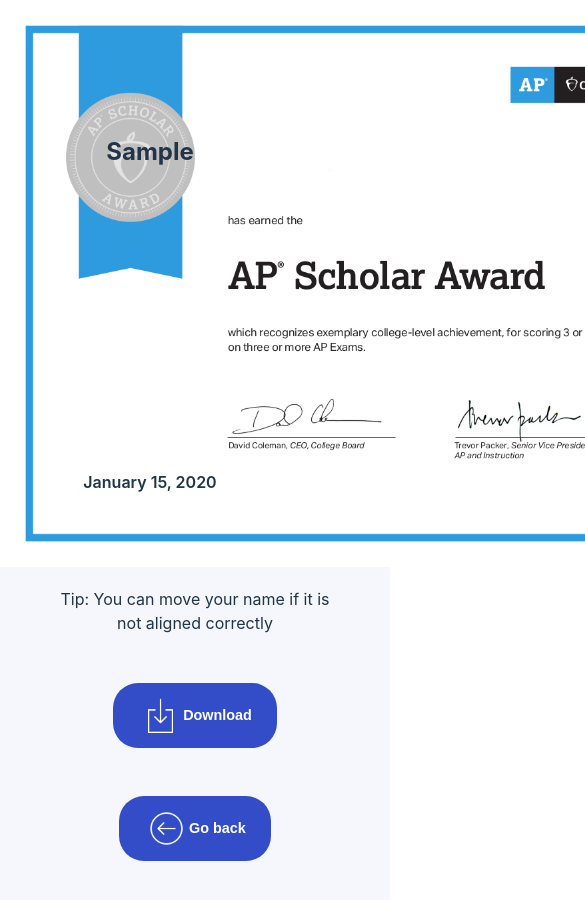
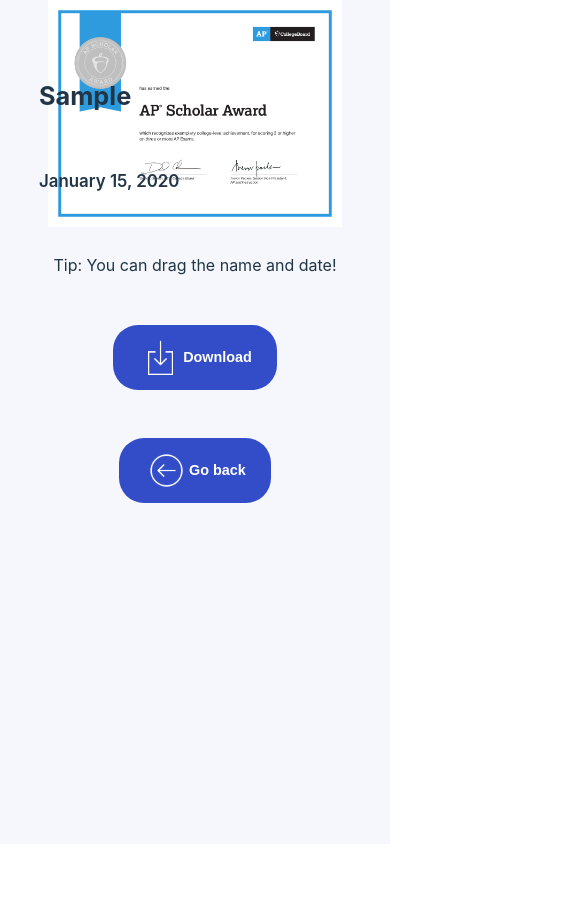
Before and after one commit to EdwardX29/ap-award-clone, a React (Vite) app: page / in a window 390 px wide. Both pictures are taken after typing "Sample", "2020-01-15" into the empty fields and a click on the input "Next". Shown: the top 900 px of the page, 585 px wide, since content can reach past the window. After the commit the page ends 844 px from the top, so only its background shows below. Built offline with nearby package versions, Linux system fonts and the light colour scheme.

Commit message:
responsive design for award

```diff
--- a/src/components/Award.css
+++ b/src/components/Award.css
@@ -1,11 +1,7 @@
 .awardContainer {
     overflow: hidden;
-    width:733.34px;
-    height:566.67px;
-    top:0;
-    bottom:0;
-    right:0;
-    left:0;
+    /* width:733.34px;
+    height:566.67px; */
     margin: 0 auto;
 }
 
@@ -19,21 +15,24 @@
 }
 
 .awardImage {
-    position:absolute;
-    width:733.33px;
-    height:566.66px;
+    width:90%;
+    max-width: 733.33px;
+    height:auto;
     object-fit: cover;
 }
 
 .name {
     position:absolute;
     z-index:1;
-    top:140px;
-    right:180px;
+    top:10vh;
+    left:10vw;
+
     font-weight:700;
-    font-size:1.5em;
-    width:300px;
-    height:100px;
+    font-size:3vh;
+    width:50px;
+    height:50px;
+    margin:0;
+    padding:0;
     cursor: move;
     cursor: grab;
     cursor: -moz-grab;
@@ -48,15 +47,17 @@
 
 
 .date {
-    width:300px;
-    height:100px;
-    margin:0 auto;
+    width:100px;
+    height:50px;
+    inline-size: max-content;
+    margin:0;
+    padding:0;
+    top:20vh;
+    left:10vw;
     position: absolute;
     z-index:1;
-    top:470px;
-    right:500px;
     font-weight:600;
-    font-size:1em;
+    font-size:2vh;
 }
 
 
--- a/src/components/Award.tsx
+++ b/src/components/Award.tsx
@@ -60,19 +60,17 @@
         <div className="awardContainer" ref={exportRef}>
             <motion.div
                 drag
-                dragConstraints={{
-                    top:-50,
-                    left:-50,
-                    right:200,
-                    bottom:50,
-                }}
                 className="name"
                 >{name}</motion.div>
-            <p onClick={() => console.log("clicked")}className="date">{formatDate(date)}</p>
+            <motion.div
+                drag
+                className="date">
+                {formatDate(date)}
+            </motion.div>
             <img className="awardImage" src={image} />
         </div>
 
-        <p className="tip">Tip: You can move your name if it is not aligned correctly</p>
+        <p className="tip">Tip: You can drag the name and date!</p>
         <button className="btn" id="downloadBtn" onClick={() => exportAsImage(exportRef.current, awardType+" - " + name)}>
             <img src={Download} / >Download
         </button>
```
Also changed, not shown: src/components/InfoForm.css (+1 -14 lines).
